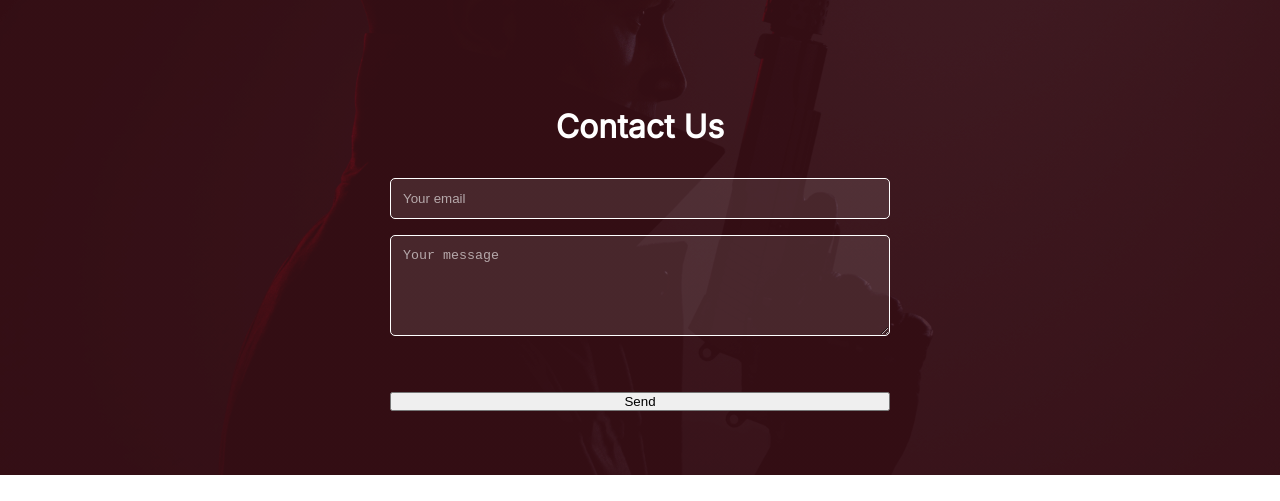
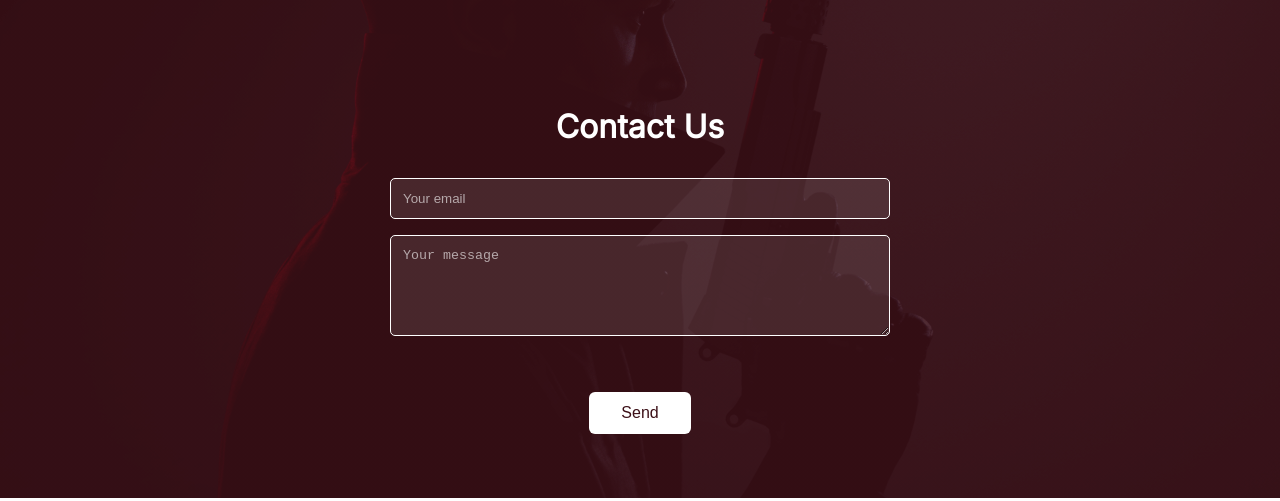
Before and after one commit to EchoVerse-Solutions/veinspire-games.github.io, a plain HTML site: page index.html in a window 1280 px wide. Shown: the part 2541-3042 px from the top of the page. Drawn offline with Linux system fonts and the light colour scheme.

Commit message:
Contact form button style

```diff
--- a/styles.css
+++ b/styles.css
@@ -374,3 +374,20 @@ footer {
 .form-status.sending {
   color: #ffa000;
 }
+.contact button[type="submit"] {
+  align-self: center; /* Центрируем в колонке */
+  padding: 0.75rem 2rem;
+  font-size: 1rem;
+  background-color: white;
+  color: #3c1017;
+  border: none;
+  border-radius: 6px;
+  cursor: pointer;
+  transition: background-color 0.3s;
+  width: auto; /* <<< вот это главное! */
+  max-width: 100%;
+}
+
+.contact button[type="submit"]:hover {
+  background-color: #eee;
+}
```
